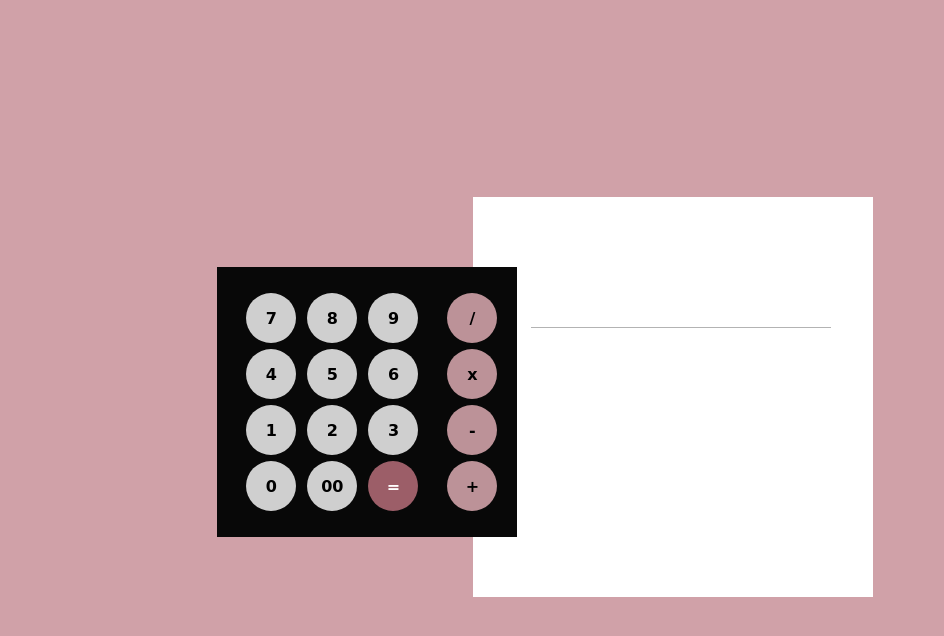
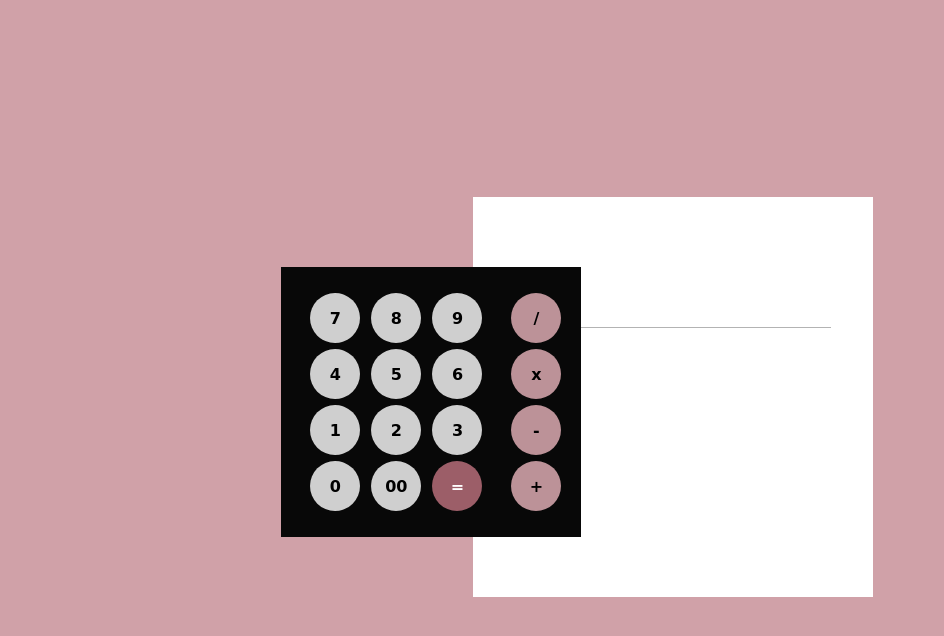
Before and after one commit to mainangethe/simple-calculator, a plain HTML site: page index.html in a window 1280 px wide. Shown: the part 170-806 px from the top of the page, without its empty margins (167-1111 px from the left). Drawn offline with nearby package versions, Linux system fonts and the light colour scheme; a web font is replaced by a local one.

Commit message:
Update the position of keys-container in larger screens

```diff
--- a/styles.css
+++ b/styles.css
@@ -32,8 +32,7 @@ header p {
 .values {
   font-size: 2.8rem;
   border-bottom: 1px solid hsl(0, 0%, 70%);
-  padding-bottom: 10px;
-  margin-bottom: 10px;
+  padding-bottom: 10px; margin-bottom: 10px;
   color: hsl(0, 0%, 30%);
   overflow: auto;
 }
@@ -50,7 +49,7 @@ header p {
   width: 280px;
   height: 250px;
   position: relative;
-  left: 30%; top: -180px;
+  left: 35%; top: -180px;
   display: flex;
   padding: 10px;
   justify-content: center;
```
